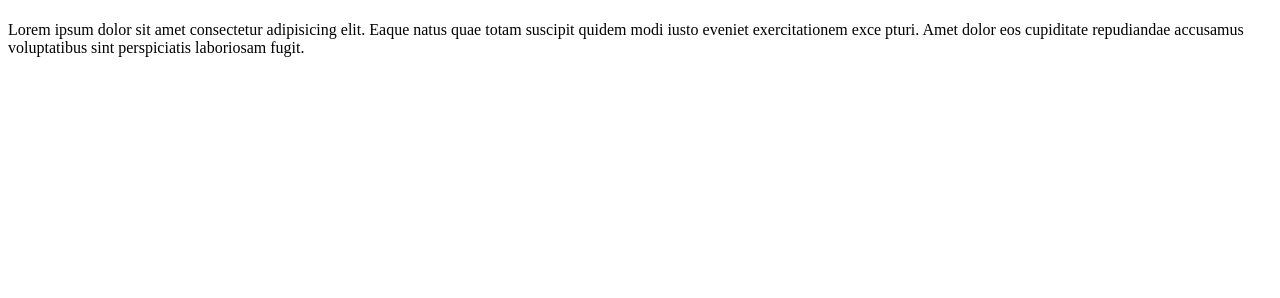
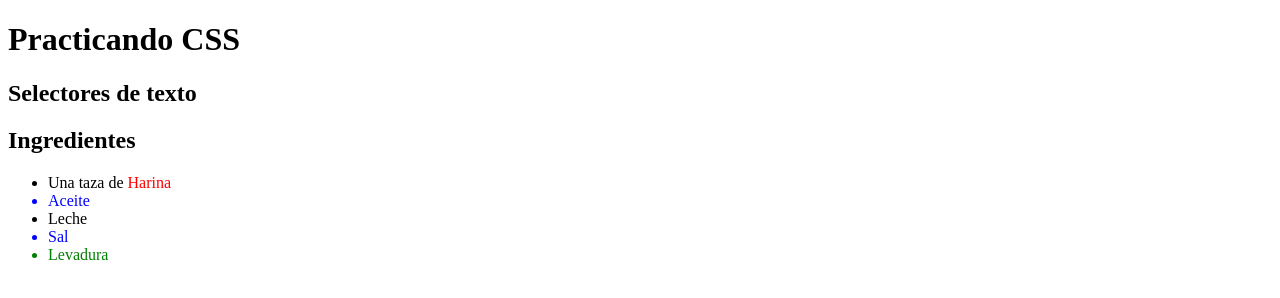
Before and after one commit to Jesus-Alexis/CSS-practice, a plain HTML site: page Index.html in a window 1280 px wide. Drawn offline with Linux system fonts and the light colour scheme.

Commit message:
Aprendiendo los diferentes selectores de css

```diff
--- a/Index.html
+++ b/Index.html
@@ -1,16 +1,23 @@
 <!DOCTYPE html>
 <html lang="es">
-<head>
-    <meta charset="UTF-8">
-    <meta name="viewport" content="width=device-width, initial-scale=1.0">
+  <head>
+    <meta charset="UTF-8" />
+    <meta name="viewport" content="width=device-width, initial-scale=1.0" />
     <title>Practica de CSS</title>
-</head>
-<body>
-    <link rel="stylesheet" href="styles.css">
-    <h1></h1>
-    <p>Lorem ipsum dolor sit amet consectetur adipisicing elit.
-        Eaque natus quae totam suscipit quidem modi iusto eveniet exercitationem exce
-        pturi. Amet dolor eos cupiditate repudiandae accusamus voluptatibus sint perspiciatis
-        laboriosam fugit.</p>
-</body>
+    <link rel="stylesheet" href="styles.css" />
+  </head>
+  <body>
+    <h1>Practicando CSS</h1>
+    <h2>Selectores de texto</h2>
+    <h2>Ingredientes</h3>
+    <ul>
+        <li> Una taza de <span>Harina</span></li>
+        <!-- La etiqueta span me sirve mucho para poder separar elementos y asignarles
+         distintos estilos.  -->
+        <li class="faltante">Aceite</li>
+        <li>Leche</li>
+        <li class="faltante">Sal</li>
+        <li id="ingrediente-secreto">Levadura</li>
+    </ul>
+  </body>
 </html>
--- a/styles.css
+++ b/styles.css
@@ -0,0 +1,11 @@
+span {
+  color: red;
+}
+
+.faltante {
+  color: blue;
+}
+
+#ingrediente-secreto {
+  color: green;
+}
```
